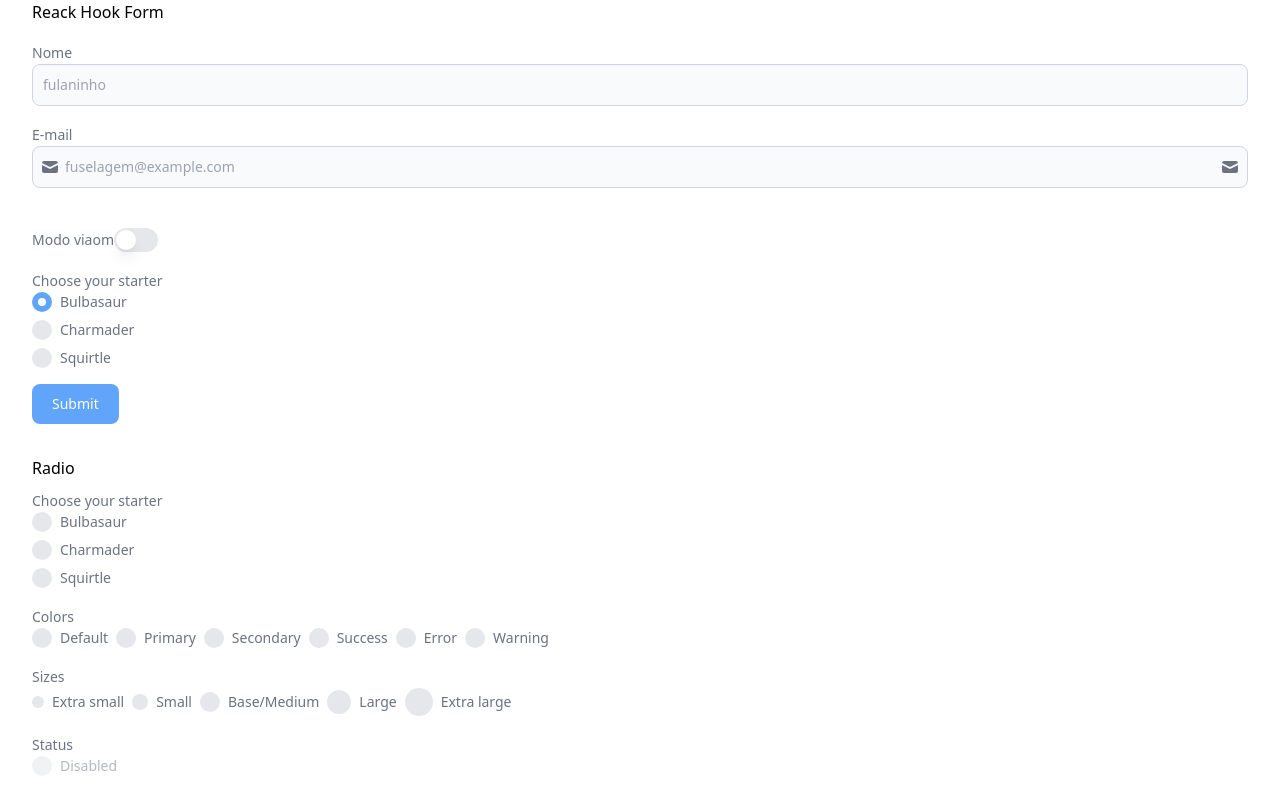
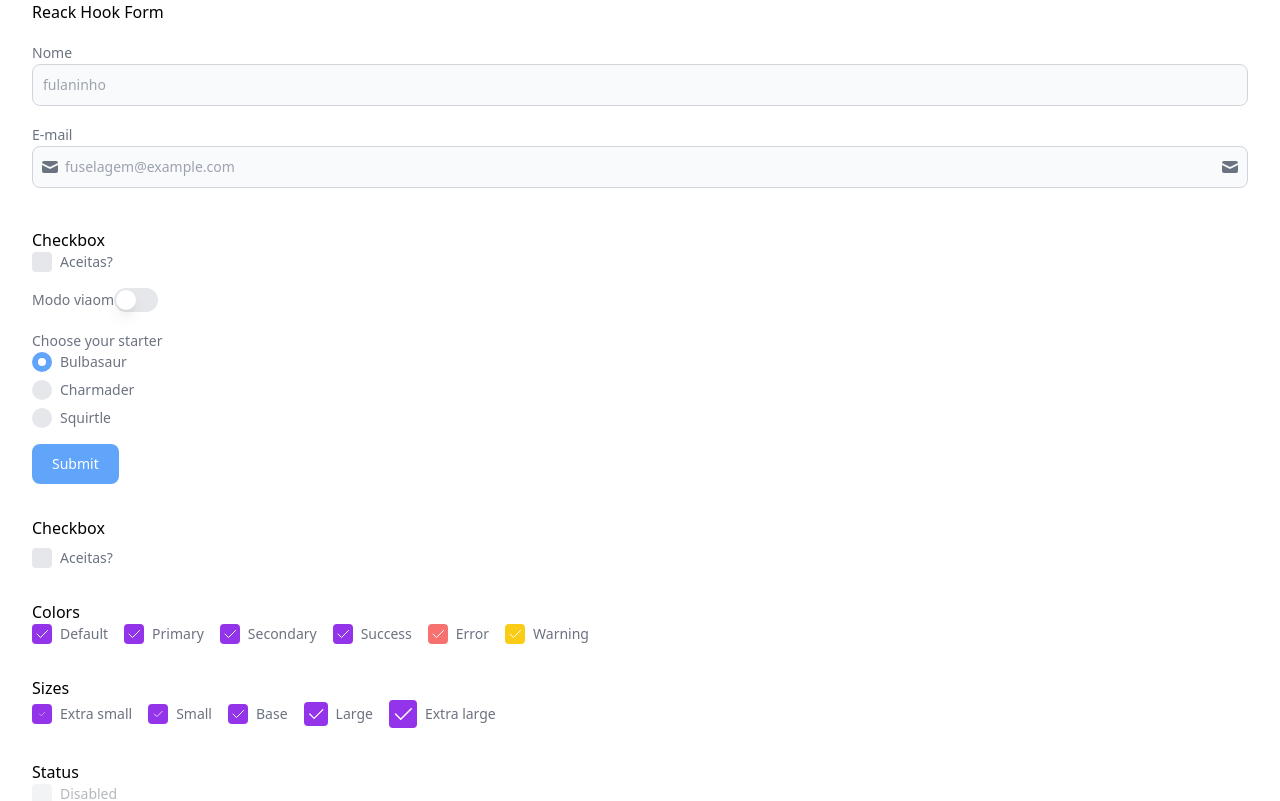
Before and after one commit to rafael-angonese/fuselagem, a React (Vite) app in the folder react/: page / in a window 1280 px wide. Shown: the top 801 px of the page. Built offline with nearby package versions, Linux system fonts and the light colour scheme.

Commit message:
:sparkles: feat: created Checkbox examples

```diff
--- /dev/null
+++ b/react/src/pages/Home/CheckboxExample/CheckboxExample.tsx
@@ -0,0 +1,66 @@
+import React from "react";
+import Checkbox from "../../../components/Checkbox/Checkbox";
+import FormControl from "../../../components/Forms/FormControl/FormControl";
+
+const CheckboxExample: React.FC = () => {
+  return (
+    <>
+      <h1 className="mt-8 mb-2">Checkbox</h1>
+      <div className="space-x-2">
+        <FormControl>
+          <Checkbox>Aceitas?</Checkbox>
+        </FormControl>
+      </div>
+
+      <h1 className="mt-8">Colors</h1>
+      <div className="space-x-4 flex items-center">
+        <Checkbox defaultChecked color="default">
+          Default
+        </Checkbox>
+        <Checkbox defaultChecked color="primary">
+          Primary
+        </Checkbox>
+        <Checkbox defaultChecked color="secondary">
+          Secondary
+        </Checkbox>
+        <Checkbox defaultChecked color="success">
+          Success
+        </Checkbox>
+        <Checkbox defaultChecked color="error">
+          Error
+        </Checkbox>
+        <Checkbox defaultChecked color="warning">
+          Warning
+        </Checkbox>
+      </div>
+
+      <h1 className="mt-8">Sizes</h1>
+      <div className="space-x-4 flex items-center">
+        <Checkbox defaultChecked size="xs">
+          Extra small
+        </Checkbox>
+        <Checkbox defaultChecked size="sm">
+          Small
+        </Checkbox>
+        <Checkbox defaultChecked size="md">
+          Base
+        </Checkbox>
+        <Checkbox defaultChecked size="lg">
+          Large
+        </Checkbox>
+        <Checkbox defaultChecked size="xl">
+          Extra large
+        </Checkbox>
+      </div>
+
+      <h1 className="mt-8">Status</h1>
+      <div className="space-x-2">
+        <FormControl isDisabled className="flex items-center">
+          <Checkbox>Disabled</Checkbox>
+        </FormControl>
+      </div>
+    </>
+  );
+};
+
+export default CheckboxExample;
--- a/react/src/pages/Home/Home.tsx
+++ b/react/src/pages/Home/Home.tsx
@@ -1,6 +1,6 @@
 import React from "react";
-import RadioGroup from "../../components/RadioGroup/RadioGroup";
 import ButtonsExample from "./ButtonsExample/ButtonsExample";
+import CheckboxExample from "./CheckboxExample/CheckboxExample";
 import ModalExample from "./ModalExample/ModalExample";
 import RadioExample from "./RadioExample/RadioExample";
 import ReactHookForm from "./ReackHookForm/ReactHookForm";
@@ -10,6 +10,8 @@ const HomePage: React.FC = () => {
   return (
     <>
       <ReactHookForm />
+
+      <CheckboxExample />
 
       <RadioExample />
 
--- a/react/src/pages/Home/ReackHookForm/ReactHookForm.tsx
+++ b/react/src/pages/Home/ReackHookForm/ReactHookForm.tsx
@@ -2,6 +2,7 @@ import { yupResolver } from "@hookform/resolvers/yup";
 import React from "react";
 import { Controller, useForm } from "react-hook-form";
 import Button from "../../../components/Button/Button";
+import Checkbox from "../../../components/Checkbox/Checkbox";
 import FormControl from "../../../components/Forms/FormControl/FormControl";
 import FormErrorMessage from "../../../components/Forms/FormErrorMessage/FormErrorMessage";
 import FormLabel from "../../../components/Forms/FormLabel/FormLabel";
@@ -94,6 +95,13 @@ const ReactHookForm: React.FC = () => {
         </div>
 
         <div className="my-4">
+          Checkbox
+          <FormControl isInvalid={!!errors.email}>
+            <Checkbox>Aceitas?</Checkbox>
+          </FormControl>
+        </div>
+
+        <div className="my-4">
           <FormControl
             className="flex items-center"
             isInvalid={!!errors.airplane}
```
